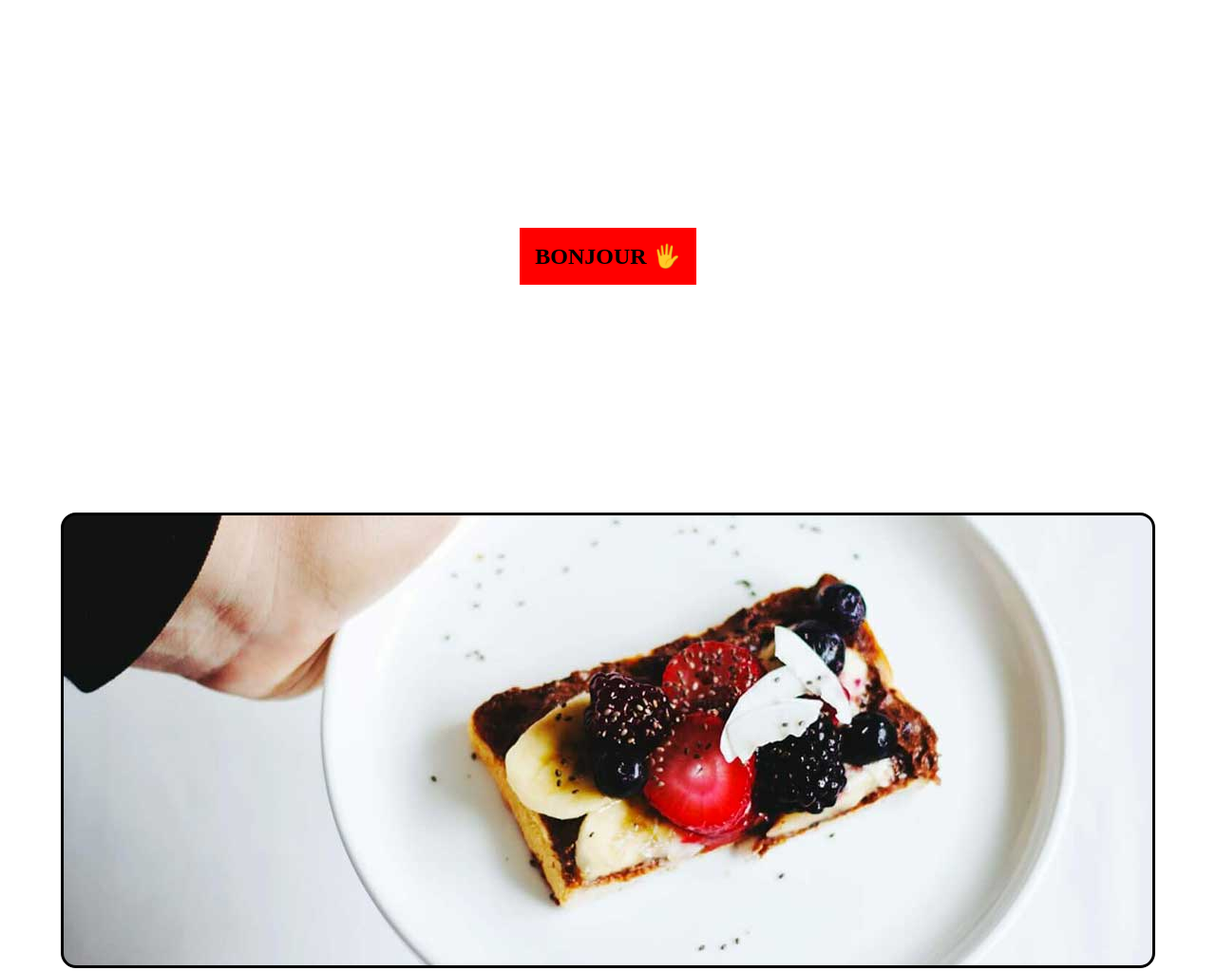
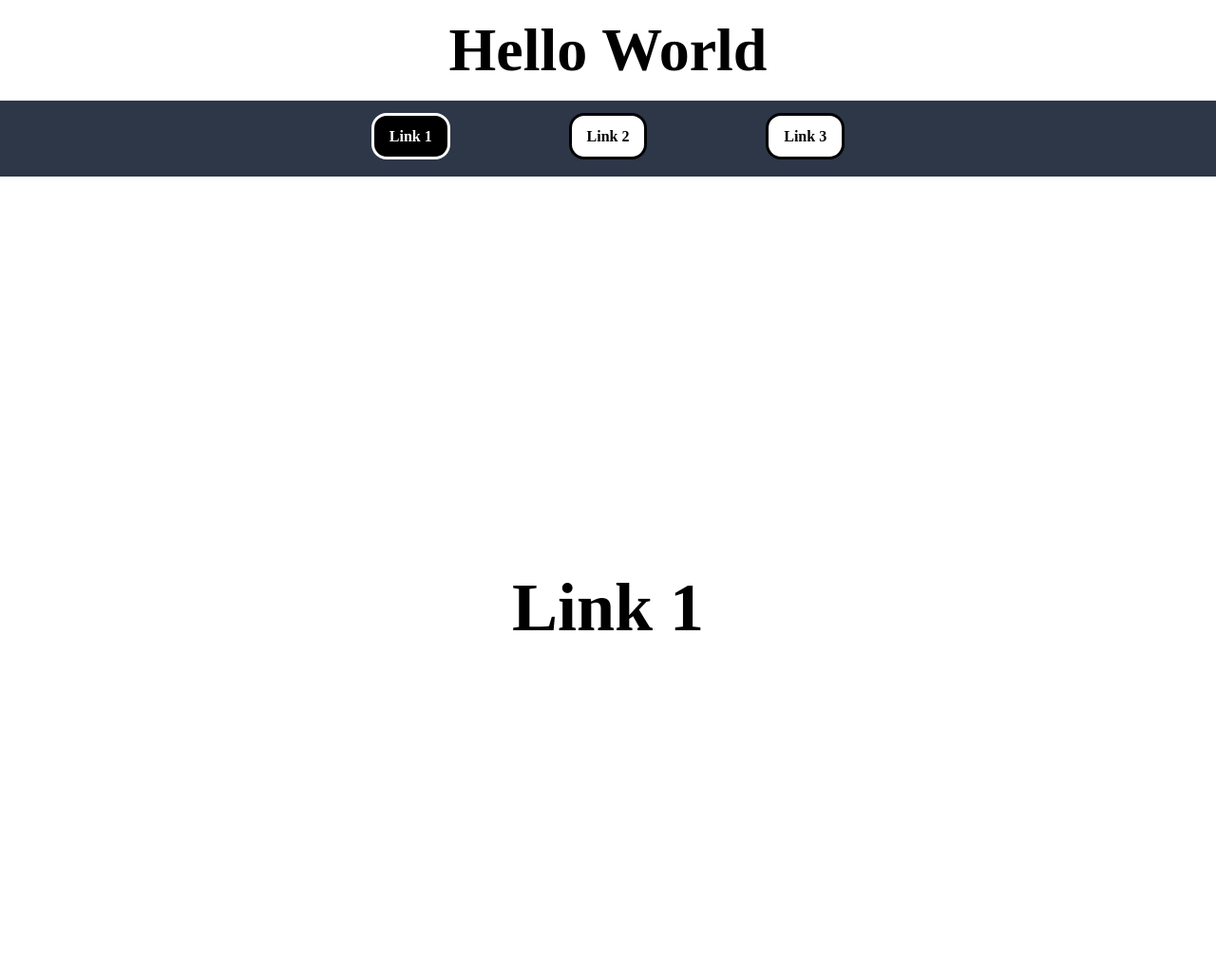
Before and after one commit to EthanPaleyron/scroll-spy, a website built with Vite: page index.html in a window 1280 px wide. Shown: the top 1023 px of the page at 95% size. Built offline with nearby package versions, Linux system fonts and the light colour scheme.

Commit message:
animate h1 pad fini

```diff
--- a/index.html
+++ b/index.html
@@ -10,10 +10,31 @@
 
 <body>
 
+  <header>
+    <div class="content_title">
+      <h1>Hello World</h1>
+    </div>
+    <nav>
+      <ul>
+        <li><a href="#link1" class="active">Link 1</a></li>
+        <li><a href="#link2">Link 2</a></li>
+        <li><a href="#link3">Link 3</a></li>
+      </ul>
+    </nav>
+  </header>
+
   <main>
-    <h2 class="scrollspy1">BONJOUR 🖐</h2>
-    <div class="effet_parallaxe"></div>
-    <img class="scrollspy2" src="/public/img-01.jpg">
+    <section id="link1">
+      <h2>Link 1</h2>
+    </section>
+    <section id="link2">
+      <h2>Link 2</h2>
+    </section>
+    <section id="link3">
+      <h2>Link 3</h2>
+    </section>
+    <hr class="effet_parallaxe">
+    <img class="scrollspy" src="/public/img-01.jpg">
   </main>
 
   <script type="module" src="js/main.js"></script>
--- a/js/main.js
+++ b/js/main.js
@@ -1,3 +1,21 @@
+// Hello World
+
+
+// Scroll nav
+const header = document.querySelector("header");
+let scrollValue = 0;
+
+document.addEventListener("scroll", () => {
+    let top  = document.documentElement.scrollTop;
+    if (scrollValue < top) {
+        header.classList.add("hidden");
+    } else {
+        header.classList.remove("hidden");
+    }
+    scrollValue = top;
+})
+
+// IntersectionObserver
 const observer = new IntersectionObserver((entries) => {
     for(const entry of entries) {
         if (entry.isIntersecting) {
@@ -5,13 +23,14 @@ const observer = new IntersectionObserver((entries) => {
                 {transform: "transcaleX(-100px)", opacity: 0},
                 {transform: "transcaleX(0px)", opacity: 1},
             ], {
-                duration: 2000
+                duration: 2000,
             })
         }
     }
 }, {
-    rootMargin: "50px 50px 50px 50px"
+    rootMargin: "50px 50px 50px 50px",
 })
 
-observer.observe(document.querySelector(".scrollspy1"));
-observer.observe(document.querySelector(".scrollspy2"));
+observer.observe(document.querySelector(".scrollspy"));
+const section = document.querySelectorAll("section");
+observer.observe = document.querySelectorAll("a");
--- a/scss/_base.scss
+++ b/scss/_base.scss
@@ -3,6 +3,7 @@
   margin: 0;
   padding: 0;
   box-sizing: border-box;
+  scroll-behavior: smooth;
 }
 
 ul {
--- a/scss/style.scss
+++ b/scss/style.scss
@@ -1,3 +1,54 @@
+header {
+    position: fixed;
+    top: 0;
+    left: 0;
+    right: 0;
+
+    .content_title {
+        font-size: 2rem;
+        padding: 1rem;
+        display: flex;
+        justify-content: center;
+        align-items: center;
+    }
+
+    nav {
+        padding: 1rem;
+        width: 100%;
+        height: 80px;
+        background-color: #2D3748;
+        padding: 0.8rem 1rem;
+        transition: top 0.3s;
+        transition-delay: 0.2s;
+
+        ul {
+            display: flex;
+            justify-content: center;
+            gap: 0 10%;
+
+            li {
+                a {
+                    font-weight: bold;
+                    background-color: white;
+                    padding: 0.8rem 1rem;
+                    border: 0.2rem solid black;
+                    border-radius: 1rem;
+                }
+
+                a.active,
+                a:hover {
+                    color: white;
+                    background-color: black;
+                    border-color: white;
+                }
+            }
+        }
+    }
+}
+
+header.hidden {
+    top: -80px;
+}
 
 main {
     margin: 15rem 0;
@@ -6,21 +57,29 @@ main {
     flex-direction: column;
     align-items: center;
 
-    h2 {
-        background-color: red;
-        padding: 1rem;
+    section {
+        width: 100%;
+        height: 100vh;
+        font-size: 3rem;
+        display: flex;
+        justify-content: center;
+        align-items: center;
+    }
+
+    section:nth-child(2) {
+        background-color: #ededed;
     }
 
     .effet_parallaxe {
         margin: 15rem 0;
         background: url("../public/img-01.jpg") no-repeat center fixed;
         width: 90%;
-        height: 30rem;
+        height: 15rem;
         border: solid;
         border-radius: 1rem;
     }
 
     img {
-        width: 50rem;
+        width: 30rem;
     }
 }
```
